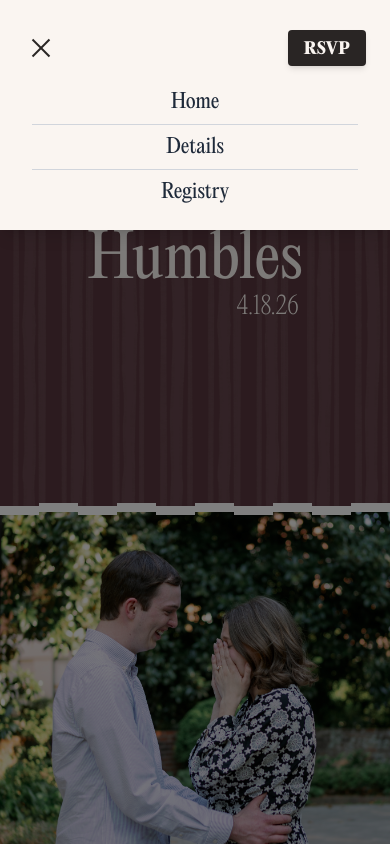
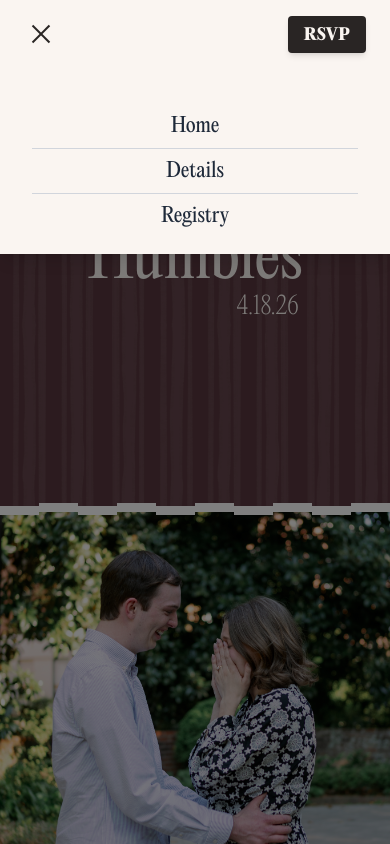
Before and after one commit to andrewhumble/wedding-site, a Next.js app: page / in a window 390 px wide. Both pictures are taken after a click on the button "test". Shown: the top 844 px of the page. Built offline with nearby package versions, Linux system fonts and the light colour scheme; a web font is replaced by a local one.

Commit message:
Fix mobile nav

```diff
--- a/src/components/Navbar.tsx
+++ b/src/components/Navbar.tsx
@@ -12,7 +12,7 @@ export default function Navbar() {
   useEffect(() => {
     const handleScroll = () => {
       const scrollPosition = window.scrollY;
-      setIsScrolled(scrollPosition > 300);
+      setIsScrolled(scrollPosition > 250);
     };
 
     window.addEventListener('scroll', handleScroll);
@@ -44,7 +44,7 @@ export default function Navbar() {
           title="test"
         />
 
-        <div className={`${isScrolled ? 'text-stone-800' : 'text-[#FAF5F1]/0'} flex w-fit flex-col items-center justify-center flex-grow`}>
+        <div className={`${menuOpen ? 'hidden' : ''} ${isScrolled ? 'text-stone-800' : 'text-[#FAF5F1]/0'} flex w-fit flex-col items-center justify-center flex-grow`}>
           <h1 className="text-2xl font-script pr-5 mb-[-10]">The</h1>
           <h1 className="text-2xl font-sans">Humbles</h1>
         </div>
@@ -91,7 +91,7 @@ export default function Navbar() {
           leaveFrom="transform translate-y-0 opacity-100"
           leaveTo="transform -translate-y-full opacity-0"
         >
-          <div className="fixed top-0 left-0 w-full h-fit bg-[#FAF5F1] z-40 pt-22 pb-6 px-8 flex flex-col shadow-lg">
+          <div className="fixed top-0 left-0 w-full h-fit bg-[#FAF5F1] z-40 pt-28 pb-6 px-8 flex flex-col shadow-lg">
             <nav className="flex flex-col gap-2 text-center">
               <a href="#" className="text-xl font-sans font-medium text-gray-800 hover:text-[#58373E] transition-colors duration-200">Home</a>
               <div className="border-t border-gray-300 w-full"></div>
```
